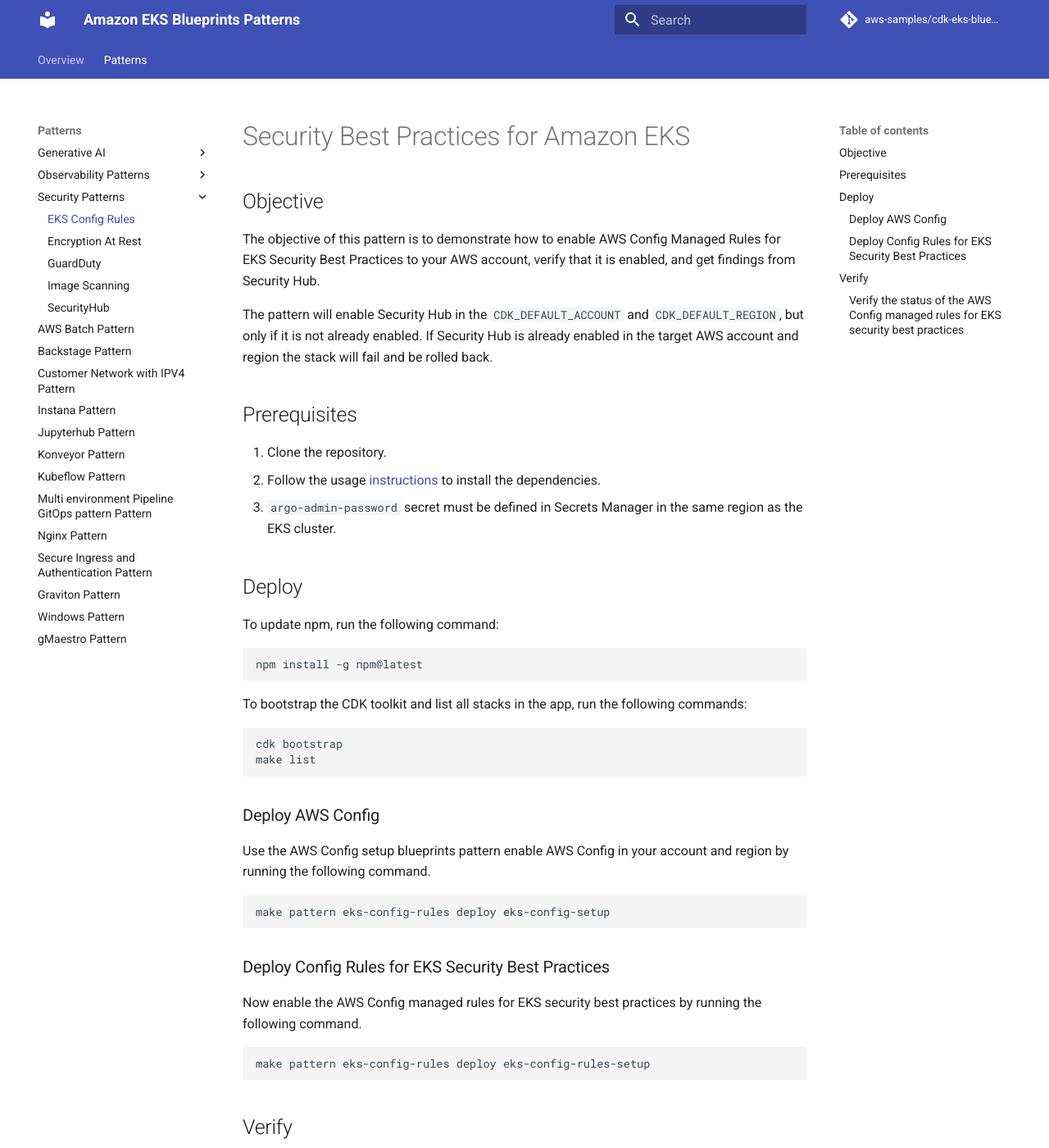
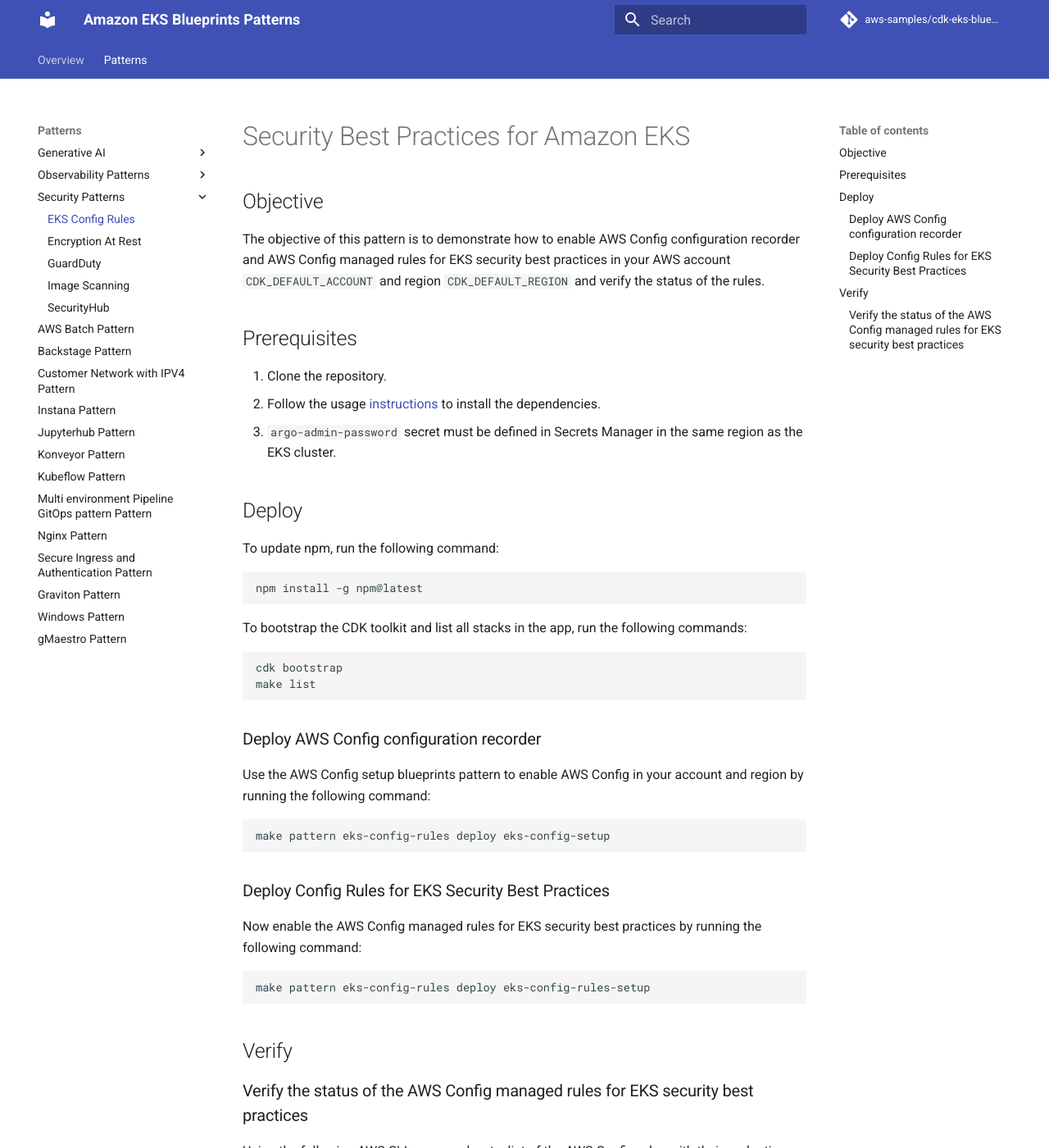
Before and after one commit to aws-samples/cdk-eks-blueprints-patterns, an MkDocs documentation site: the page built from docs/patterns/security/eks-config-rules.md, in a window 1280 px wide and 1400 px high. Shown: the whole window at 82% size. Built offline with MkDocs 1.6.1 and Material for MkDocs 9.7.7, drawn with Linux system fonts in a browser that asks for light colours; comment, search, counter and statistics services are not loaded; some of the changed text lies outside the part shown.

Commit message:
Updating the AWS Config pattern docs

````diff
--- a/docs/patterns/security/eks-config-rules.md
+++ b/docs/patterns/security/eks-config-rules.md
@@ -2,9 +2,7 @@
 
 ## Objective
 
-The objective of this pattern is to demonstrate how to enable AWS Config Managed Rules for EKS Security Best Practices to your AWS account, verify that it is enabled, and get findings from Security Hub.
-
-The pattern will enable Security Hub in the `CDK_DEFAULT_ACCOUNT` and `CDK_DEFAULT_REGION`, but only if it is not already enabled. If Security Hub is already enabled in the target AWS account and region the stack will fail and be rolled back.
+The objective of this pattern is to demonstrate how to enable AWS Config configuration recorder and AWS Config managed rules for EKS security best practices in your AWS account `CDK_DEFAULT_ACCOUNT` and region `CDK_DEFAULT_REGION` and verify the status of the rules.
 
 ## Prerequisites
 
@@ -27,9 +25,9 @@
 make list
 ```
 
-### Deploy AWS Config
+### Deploy AWS Config configuration recorder
 
-Use the AWS Config setup blueprints pattern enable AWS Config in your account and region by running the following command.
+Use the AWS Config setup blueprints pattern to enable AWS Config in your account and region by running the following command:
 
 ```bash
 make pattern eks-config-rules deploy eks-config-setup
@@ -37,7 +35,7 @@
 
 ### Deploy Config Rules for EKS Security Best Practices
 
-Now enable the AWS Config managed rules for EKS security best practices by running the following command.
+Now enable the AWS Config managed rules for EKS security best practices by running the following command:
 
 ```bash
 make pattern eks-config-rules deploy eks-config-rules-setup
@@ -47,7 +45,7 @@
 
 ### Verify the status of the AWS Config managed rules for EKS security best practices
 
-Using the following AWS CLI command, get a list Config rules with their evaluation status.
+Using the following AWS CLI command, get a list of the AWS Config rules with their evaluation status.
 
 ```bash
 aws configservice describe-config-rule-evaluation-status
````
Also changed, not shown: other parts of docs/patterns/security/eks-config-rules.md (+2 -2 lines).
